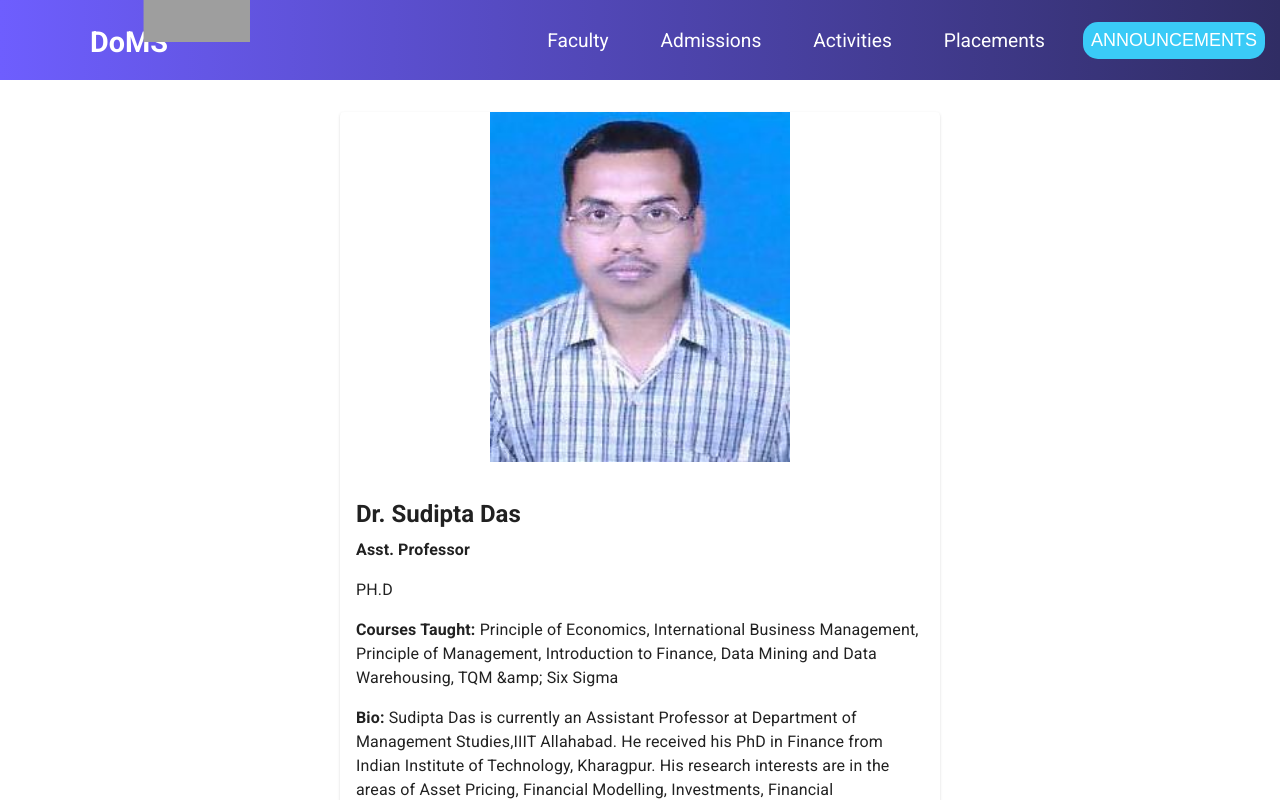
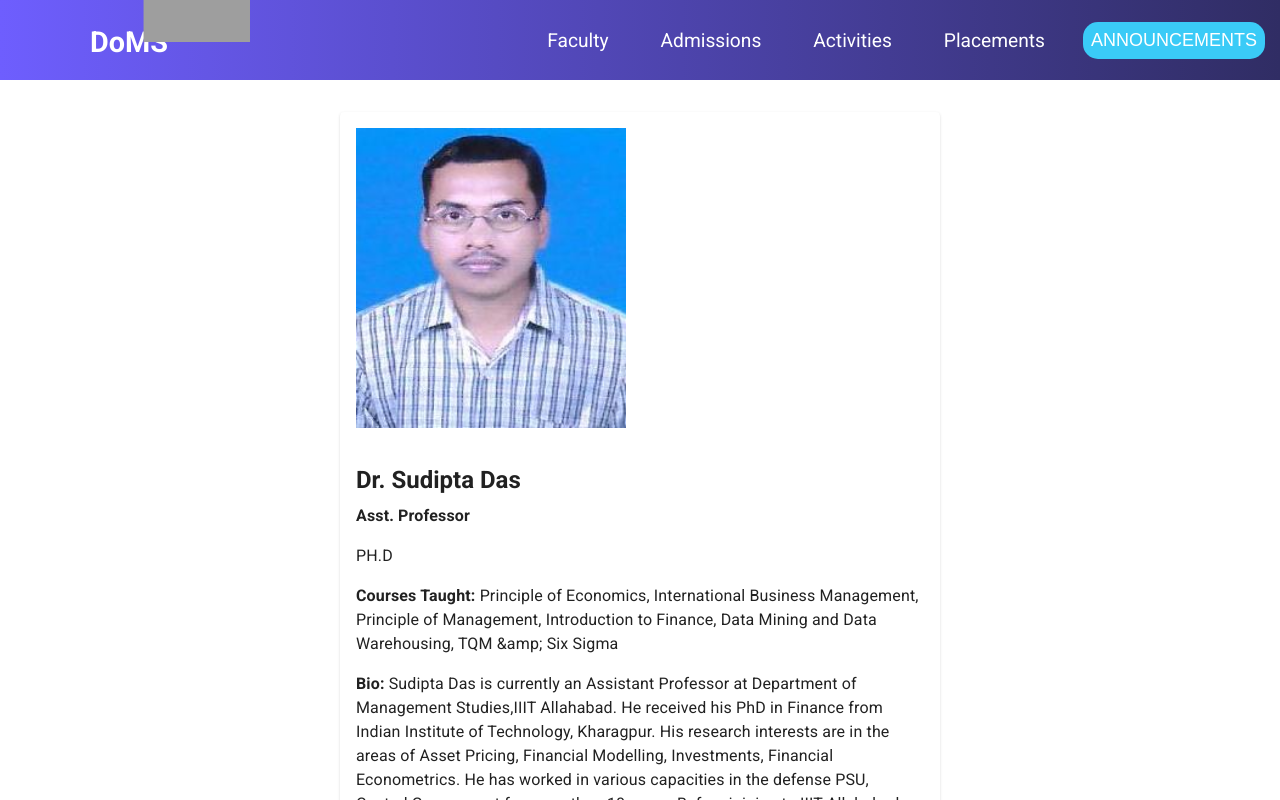
Before and after one commit to shlesh/DOMS, a React (Create React App) app: page /faculty/1 in a window 1280 px wide. Built offline with nearby package versions, Linux system fonts and the light colour scheme; grey boxes are pictures that could not be loaded.

Commit message:
a little changes

```diff
--- a/src/components/Activities.js
+++ b/src/components/Activities.js
@@ -24,10 +24,13 @@ const Headline = styled.h2`
   color: #FF0000;
 `;
 const SimpleText = styled.div`
-  font-size: 0.5rem;
+  font-size: 1 rem;
   color: #000000;
 `;
 
+const img = styled.div`
+margin-right:100px;
+`;
 
 const Activities = () => {
   return (
--- a/src/components/Admissions.js
+++ b/src/components/Admissions.js
@@ -66,6 +66,7 @@ const Admissions = () => {
           </tbody>
         </table>
 
+        <Headline>Brochure: </Headline>
       </AdmissionsContainer>
     </div>
   );
--- a/src/components/FacultyProfile.js
+++ b/src/components/FacultyProfile.js
@@ -21,9 +21,10 @@ const FacultyProfileCard = styled(Card)`
 `;
 
 const FacultyProfileImage = styled.img`
-  width: 50%;
-  height: 350px;
-
+  width: 45%;
+  height: 300px;
+  margin-left:1rem;
+  margin-top:1rem;
 
 `;
 
@@ -86,9 +87,11 @@ const FacultyProfile = () => {
     <FacultyProfileContainer>
 
       <FacultyProfileCard>
-        <center><FacultyProfileImage src={facultyVar.image} alt={facultyVar.name} /> </center>
+        <FacultyProfileImage src={facultyVar.image} alt={facultyVar.name} />
         <CardContent>
-          <FacultyProfileName variant="h5">{facultyVar.name}</FacultyProfileName>
+          <FacultyProfileName variant="h5">{facultyVar.name}
+
+          </FacultyProfileName>
 
           <FacultyProfileDesignation variant="body1">{facultyVar.designation}</FacultyProfileDesignation>
           <FacultyProfileStudy variant="body1">{facultyVar.study}</FacultyProfileStudy>
--- a/src/data/facultyData.js
+++ b/src/data/facultyData.js
@@ -164,7 +164,7 @@ const faculty = [{
    {
      id: "10",
   name: " Dr. Anurika Vaish ",
-  image: "/images/jane.jpg",
+  image: "/images/faculty_pics/anurika.png",
   designation: "Associate Professor",
   study:"PH.D",
   courses:[" Principle of Management", " Economics" , "International Business Management" , " Finance and accounting" ,"Management and cost accounting" , " Strategic cost management"," Principles of Economics","General Management","Production and Operation Management and Banking and financial Institutions."]  ,
```
Also changed, not shown: public/images/faculty_pics/anurika.jpg (deleted), public/images/faculty_pics/anurika.png (added).
